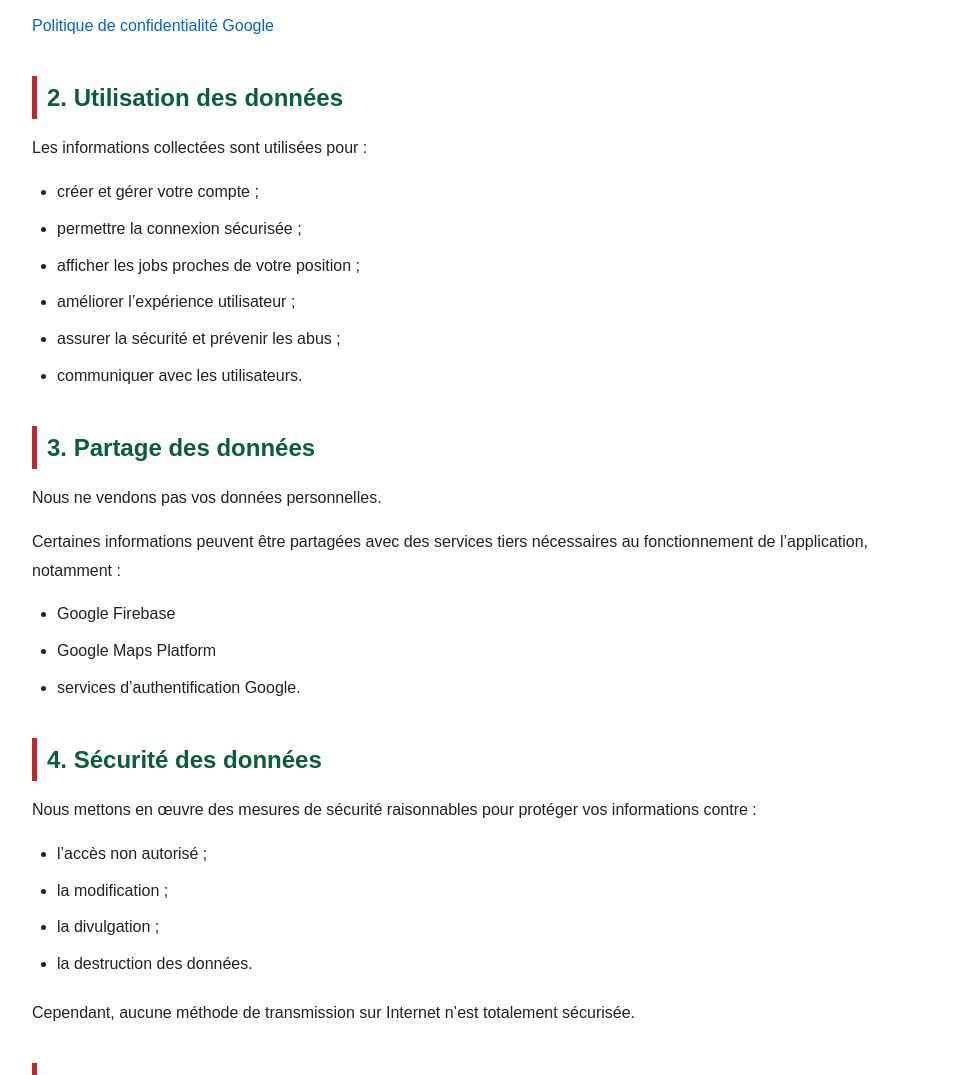
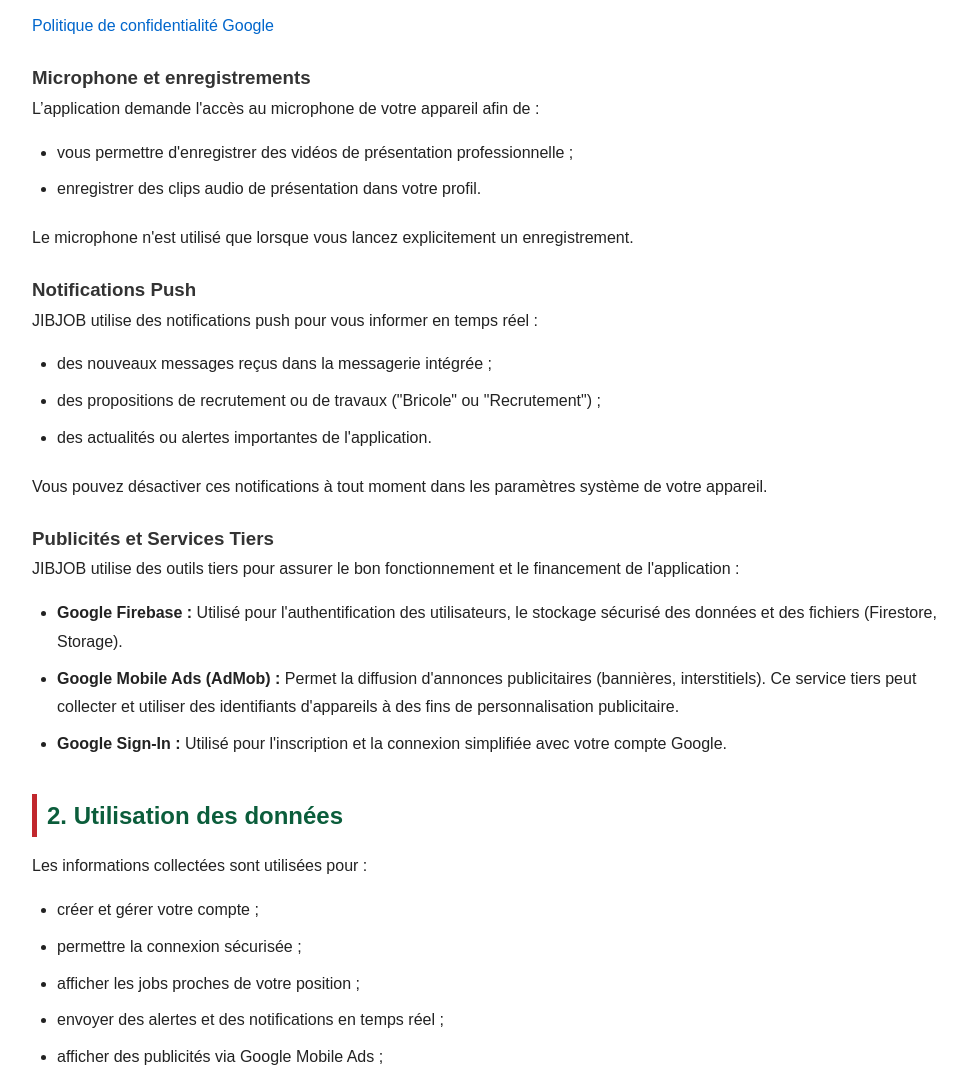
Before and after one commit to elmahdit/jibjob-privacy-policy, a plain HTML site: page index.html in a window 1280 px wide. Shown: the part 1231-2306 px from the top of the page, without its empty margins (148-1115 px from the left). Drawn offline with Linux system fonts and the light colour scheme.

Commit message:
Update index.html

```diff
--- a/index.html
+++ b/index.html
@@ -101,7 +101,7 @@
 
   <h1>Politique de confidentialité de JIBJOB</h1>
 
-  <p class="date">Dernière mise à jour : 20 Mai 2026</p>
+  <p class="date">Dernière mise à jour : 26 Juin 2026</p>
 
   <p>
     Bienvenue sur JIBJOB.
@@ -168,6 +168,45 @@
     </a>
   </p>
 
+  <h3>Microphone et enregistrements</h3>
+
+  <p>L’application demande l'accès au microphone de votre appareil afin de :</p>
+
+  <ul>
+    <li>vous permettre d'enregistrer des vidéos de présentation professionnelle ;</li>
+    <li>enregistrer des clips audio de présentation dans votre profil.</li>
+  </ul>
+
+  <p>
+    Le microphone n'est utilisé que lorsque vous lancez explicitement un enregistrement.
+  </p>
+
+  <h3>Notifications Push</h3>
+
+  <p>JIBJOB utilise des notifications push pour vous informer en temps réel :</p>
+
+  <ul>
+    <li>des nouveaux messages reçus dans la messagerie intégrée ;</li>
+    <li>des propositions de recrutement ou de travaux ("Bricole" ou "Recrutement") ;</li>
+    <li>des actualités ou alertes importantes de l'application.</li>
+  </ul>
+
+  <p>
+    Vous pouvez désactiver ces notifications à tout moment dans les paramètres système de votre appareil.
+  </p>
+
+  <h3>Publicités et Services Tiers</h3>
+
+  <p>
+    JIBJOB utilise des outils tiers pour assurer le bon fonctionnement et le financement de l'application :
+  </p>
+
+  <ul>
+    <li><strong>Google Firebase :</strong> Utilisé pour l'authentification des utilisateurs, le stockage sécurisé des données et des fichiers (Firestore, Storage).</li>
+    <li><strong>Google Mobile Ads (AdMob) :</strong> Permet la diffusion d'annonces publicitaires (bannières, interstitiels). Ce service tiers peut collecter et utiliser des identifiants d'appareils à des fins de personnalisation publicitaire.</li>
+    <li><strong>Google Sign-In :</strong> Utilisé pour l'inscription et la connexion simplifiée avec votre compte Google.</li>
+  </ul>
+
   <h2>2. Utilisation des données</h2>
 
   <p>Les informations collectées sont utilisées pour :</p>
@@ -176,6 +215,8 @@
     <li>créer et gérer votre compte ;</li>
     <li>permettre la connexion sécurisée ;</li>
     <li>afficher les jobs proches de votre position ;</li>
+    <li>envoyer des alertes et des notifications en temps réel ;</li>
+    <li>afficher des publicités via Google Mobile Ads ;</li>
     <li>améliorer l’expérience utilisateur ;</li>
     <li>assurer la sécurité et prévenir les abus ;</li>
     <li>communiquer avec les utilisateurs.</li>
@@ -194,6 +235,7 @@
   <ul>
     <li>Google Firebase</li>
     <li>Google Maps Platform</li>
+    <li>Google Mobile Ads (AdMob)</li>
     <li>services d’authentification Google.</li>
   </ul>
 
@@ -222,7 +264,7 @@
     <li>accéder à vos données ;</li>
     <li>modifier vos informations ;</li>
     <li>demander la suppression de votre compte ;</li>
-    <li>retirer certaines autorisations (GPS, caméra) depuis les paramètres de votre téléphone.</li>
+    <li>retirer certaines autorisations (GPS, caméra, microphone, notifications) depuis les paramètres de votre téléphone.</li>
   </ul>
 
   <h2>6. Conservation des données</h2>
```
